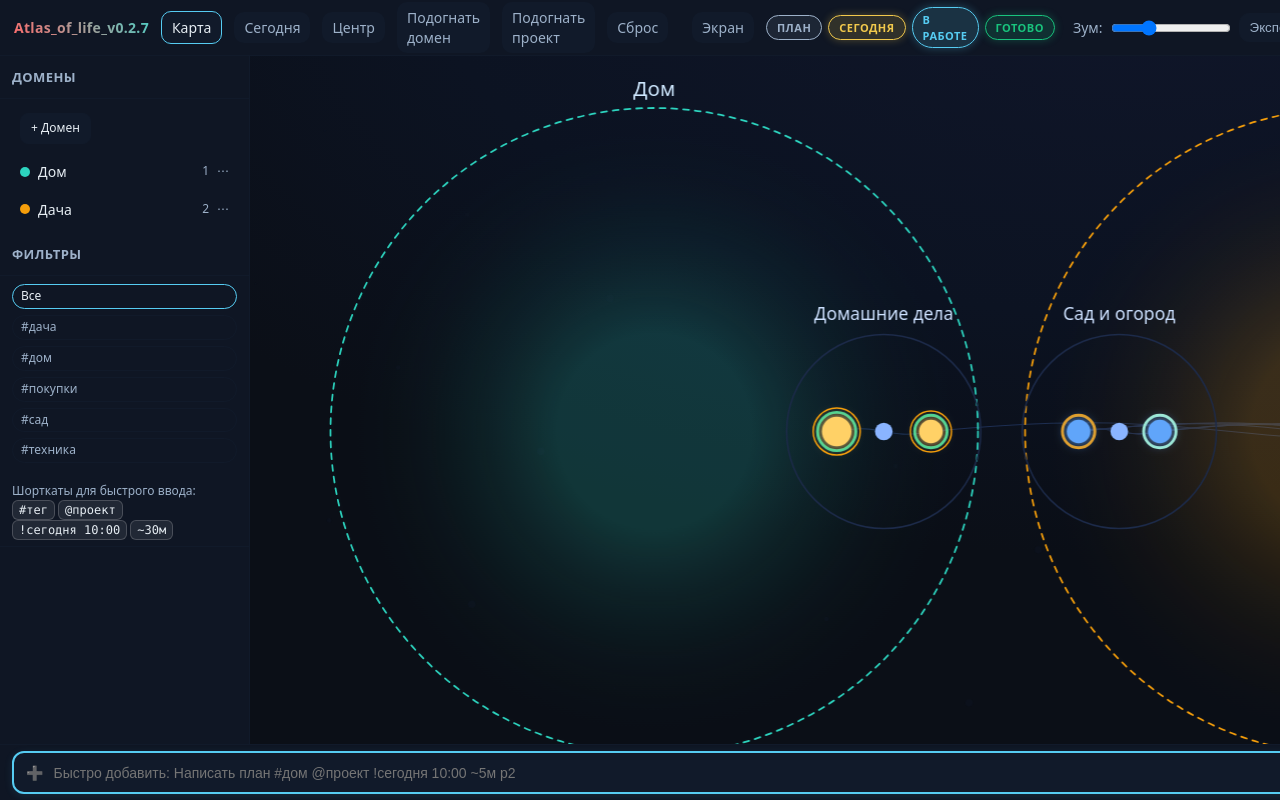
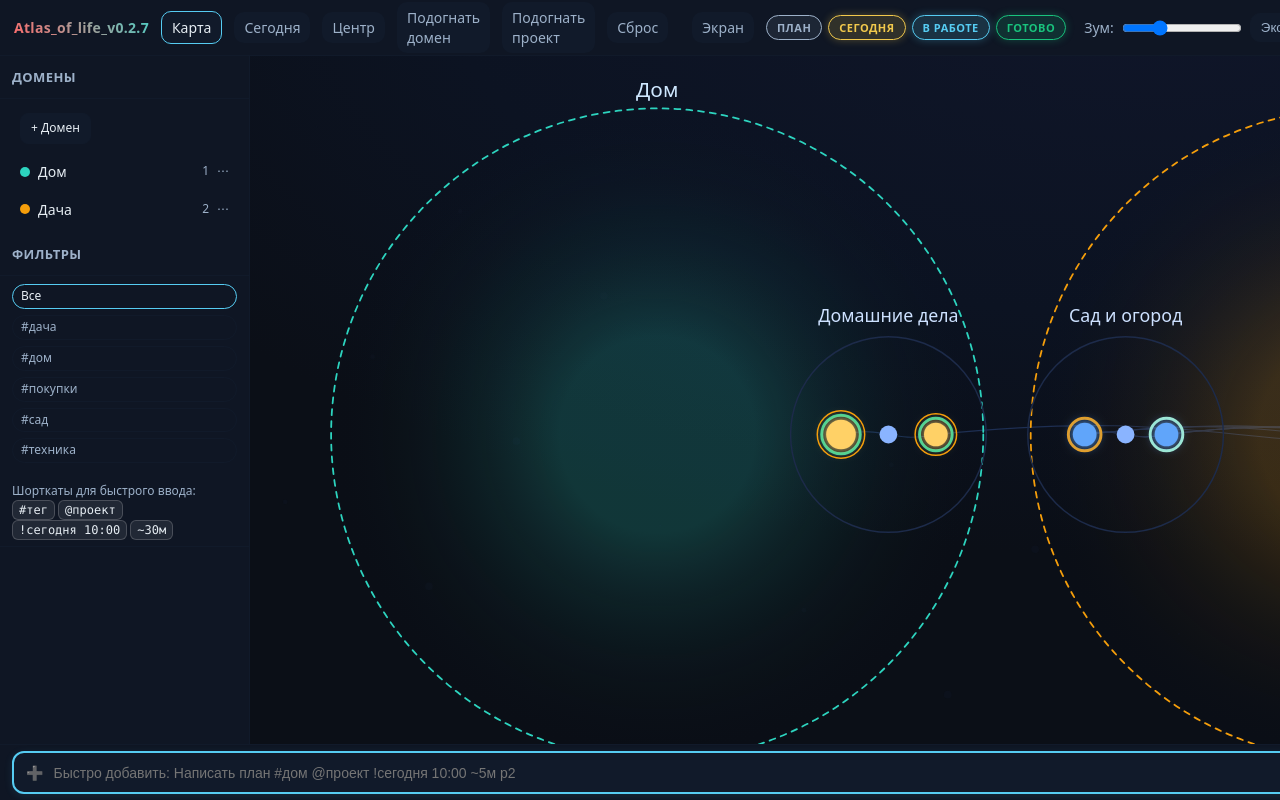
Before and after one commit to DREDGV/atlas-of-life, a plain HTML site: page index.html in a window 1280 px wide. Drawn offline with Linux system fonts and the light colour scheme.

Commit message:
fix: исправлены проблемы с отображением v0.2.7.5
- Исправлена версия в app.js (была v0.2.5, стала v0.2.7.5)
- Добавлен white-space:nowrap для статусов (исправлен перенос 'в работе')
- Добавлен fallback цвет для градиентного логотипа
- Обновлен timestamp для принудительного обновления кэша

```diff
--- a/index.html
+++ b/index.html
@@ -10,7 +10,7 @@
   <meta name="expires" content="0" />
   <meta name="pragma" content="no-cache" />
   <title>Атлас жизни v0.2.7.5</title>
-  <link rel="stylesheet" href="styles.css?v=0.2.7.5&t=1757431573" />
+  <link rel="stylesheet" href="styles.css?v=0.2.7.5&t=1757431887" />
 </head>
 <body>
 <div class="app">
@@ -94,7 +94,7 @@
 <!-- toast area -->
 <div id="toast" class="toast"></div>
 
-<script type="module" src="./js/app.js?v=0.2.7.5&t=1757431573"></script>
+<script type="module" src="./js/app.js?v=0.2.7.5&t=1757431887"></script>
 <!-- Experiments system -->
 <script src="addons/_experiments.js"></script>
 <script src="addons/experiments/exp-2025-09-07-pulse-active-domain.js"></script>
--- a/js/app.js
+++ b/js/app.js
@@ -38,7 +38,7 @@ window.I18N = I18N;
 try { window.state = state; } catch (_) {}
 
 // App version (SemVer-like label used in UI)
-let APP_VERSION = "Atlas_of_life_v0.2.5";
+let APP_VERSION = "Atlas_of_life_v0.2.7.5";
 
 // ephemeral UI state
 const ui = {
--- a/styles.css
+++ b/styles.css
@@ -21,7 +21,7 @@
 html,body{height:100%;margin:0;background:var(--bg);color:var(--text);font:14px/1.4 system-ui,-apple-system,Segoe UI,Roboto,Arial;overflow:hidden;min-width:600px;min-height:100vh}
 .app{display:grid;grid-template-rows:56px 1fr 56px; height:100%}
 header{display:flex;align-items:center;gap:12px;padding:0 14px;background:var(--panel);border-bottom:1px solid var(--panel-2)}
-header .brand{font-weight:700;letter-spacing:.3px;background:linear-gradient(45deg, #ff6b6b, #4ecdc4);-webkit-background-clip:text;-webkit-text-fill-color:transparent;background-clip:text}
+header .brand{font-weight:700;letter-spacing:.3px;background:linear-gradient(45deg, #ff6b6b, #4ecdc4);-webkit-background-clip:text;-webkit-text-fill-color:transparent;background-clip:text;color:#ff6b6b}
 header .chip{padding:6px 10px;border-radius:10px;background:var(--panel-2);color:var(--muted);cursor:pointer;-webkit-user-select:none;user-select:none}
 header .chip.active{background:var(--panel-2);color:var(--text);border:1px solid var(--accent)}
 header .spacer{flex:1}
@@ -64,7 +64,7 @@ header button:hover, header .btn:hover, header .btn-ics:hover{background:var(--a
 .status-pill.done{border-color:var(--ok);color:var(--ok)}
 /* legend */
 .legend{display:flex;gap:6px;align-items:center;margin-right:8px}
-.pill{display:inline-flex;padding:4px 10px;border-radius:999px;border:1px solid var(--panel-2);color:var(--muted);font-size:11px;font-weight:600;text-transform:uppercase;letter-spacing:0.5px;transition:all 0.2s ease}
+.pill{display:inline-flex;padding:4px 10px;border-radius:999px;border:1px solid var(--panel-2);color:var(--muted);font-size:11px;font-weight:600;text-transform:uppercase;letter-spacing:0.5px;transition:all 0.2s ease;white-space:nowrap}
 .pill-backlog{border-color:var(--muted);color:var(--muted);background:rgba(157,177,201,0.1)}
 .pill-today{border-color:var(--warn);color:var(--warn);background:rgba(242,201,76,0.15);box-shadow:0 0 8px rgba(242,201,76,0.3)}
 .pill-doing{border-color:var(--accent);color:var(--accent);background:rgba(86,204,242,0.15);box-shadow:0 0 8px rgba(86,204,242,0.3)}
```
